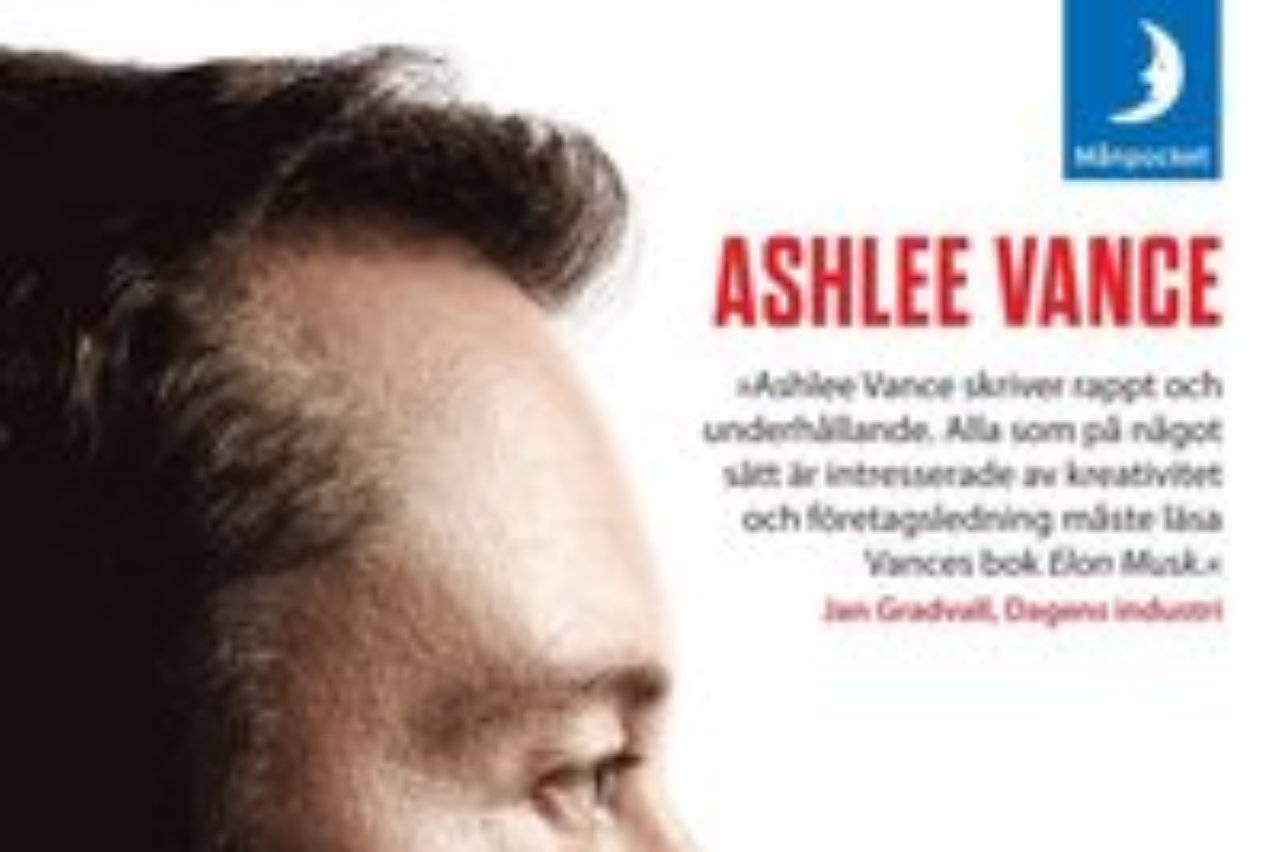
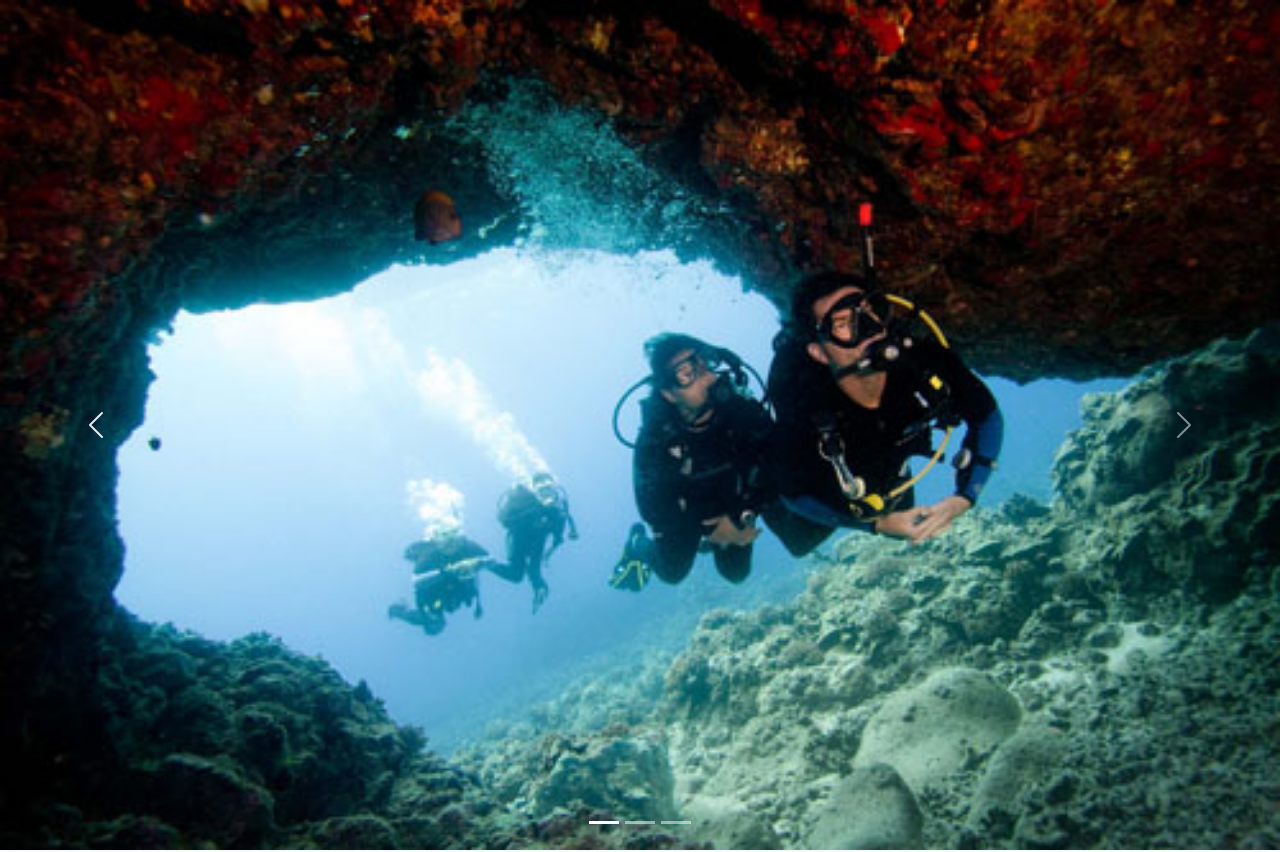
Before and after one commit to mikaelrosendahl/homepage, an Angular app: page / in a window 1280 px wide. Shown: the top 852 px of the page. Built offline with nearby package versions, Linux system fonts and the light colour scheme.

Commit message:
1 image Change

```diff
--- a/src/app/app.component.html
+++ b/src/app/app.component.html
@@ -22,7 +22,7 @@
 	<!-- The slideshow/carousel -->
 	<div class="carousel-inner">
 	  <div class="carousel-item active">
-		<img src="/assets/img/elon_musk.jpeg" alt="Elon" class="d-block" style="width:100%">
+		<img src="/assets/img/GoPro_web_09.jpg" alt="PadiGrott" class="d-block" style="width:100%">
 	  </div>
 	  <div class="carousel-item">
 		<img src="/assets/img/GoPro_web_09.jpg" alt="PadiGrott" class="d-block" style="width:100%">
```
